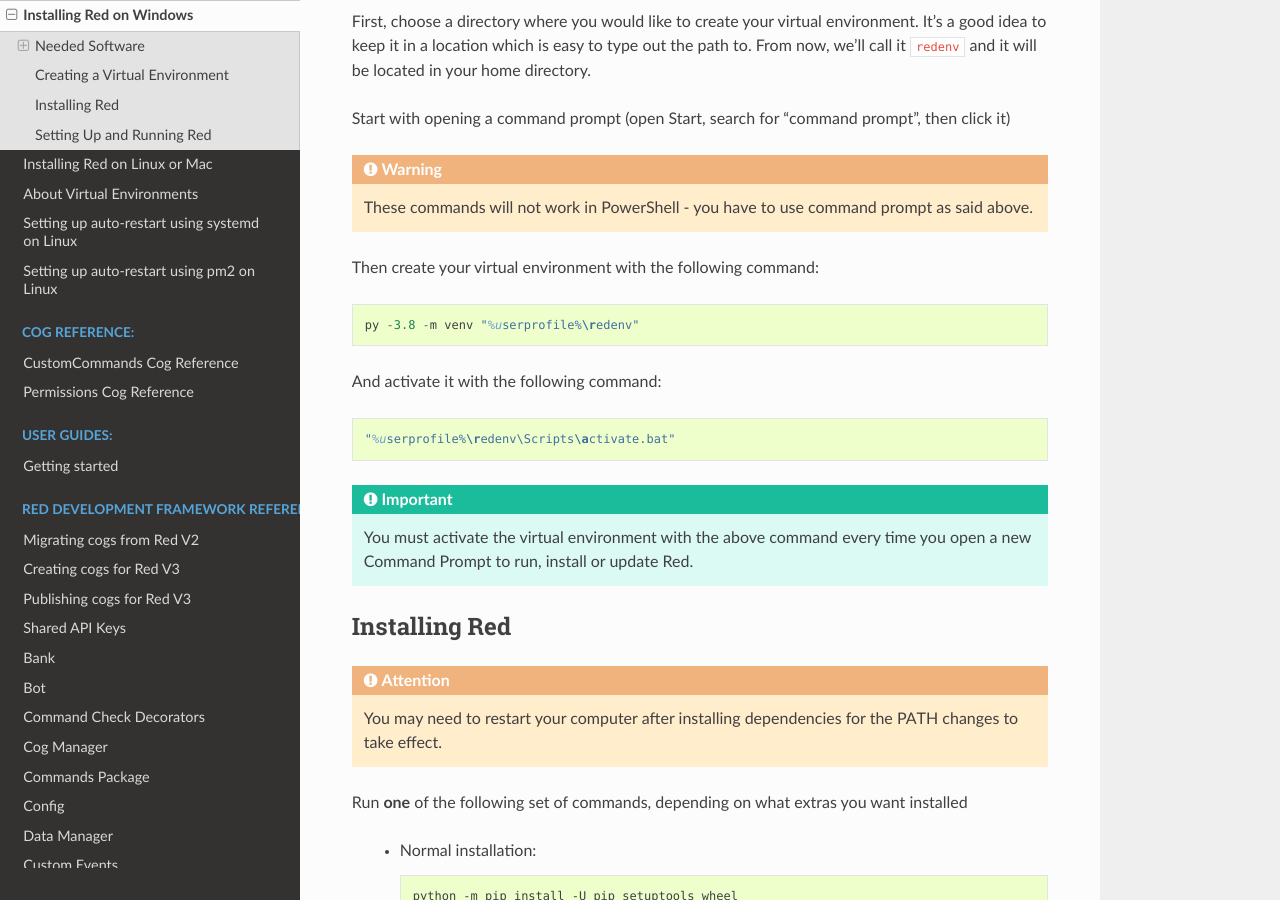
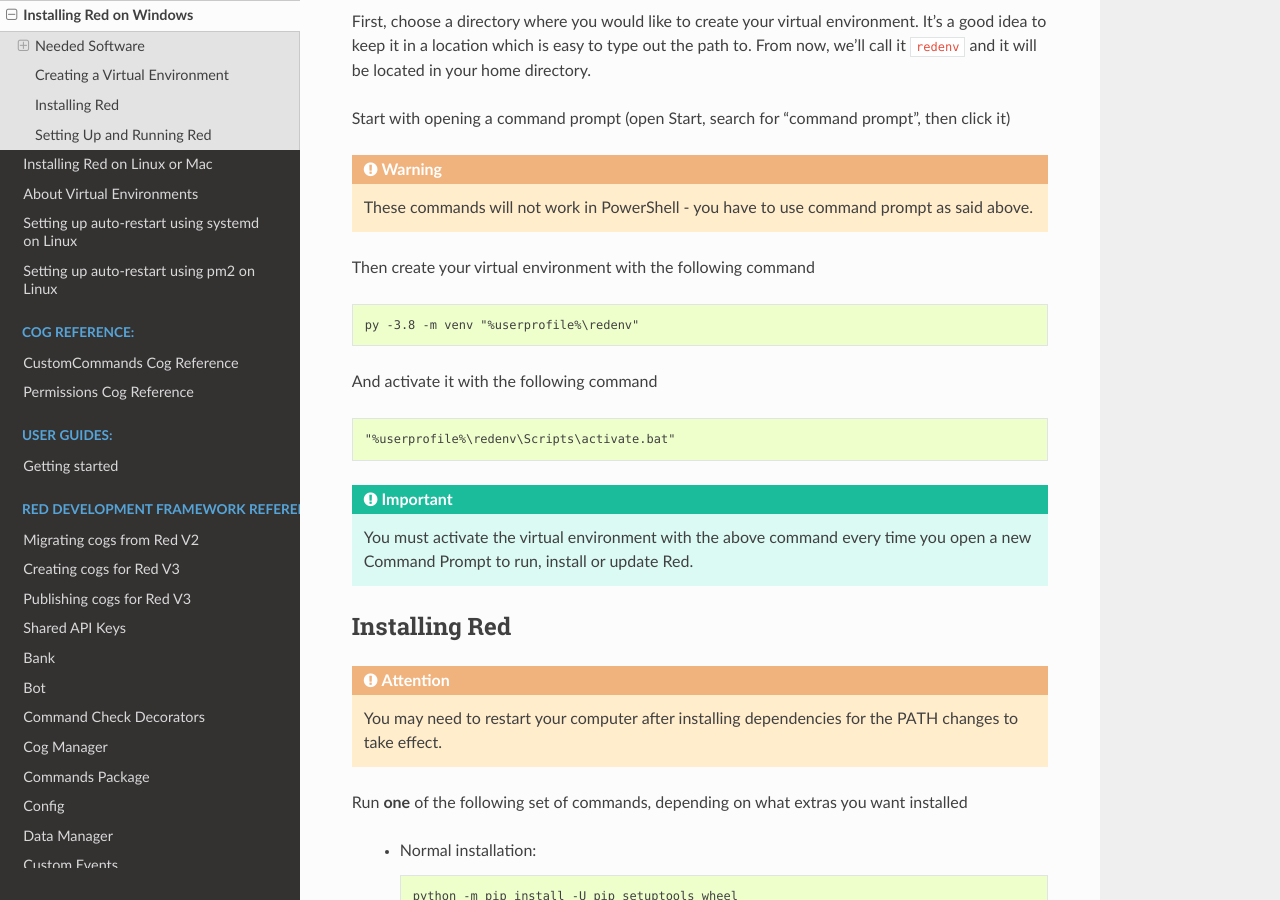
Before and after one commit to Renirous/Red-DiscordBot, a Sphinx documentation site: the page built from docs/install_windows.rst, in a window 1280 px wide and 900 px high, scrolled down 1615 px. Built offline with Sphinx 7.4.7 and the Read the Docs theme 2.0.0, drawn with Linux system fonts in a browser that asks for light colours; the version number is read from the project's files by our own code.

Commit message:
Fix Flame's irk with code blocks in windows install guide (#3722)
* Update install_windows.rst

* God, I'm an idiot

```diff
--- a/docs/install_windows.rst
+++ b/docs/install_windows.rst
@@ -85,11 +85,15 @@
 
     These commands will not work in PowerShell - you have to use command prompt as said above.
 
-Then create your virtual environment with the following command::
+Then create your virtual environment with the following command
+
+.. code-block:: none
 
     py -3.8 -m venv "%userprofile%\redenv"
 
-And activate it with the following command::
+And activate it with the following command
+
+.. code-block:: none
 
     "%userprofile%\redenv\Scripts\activate.bat"
 
```
